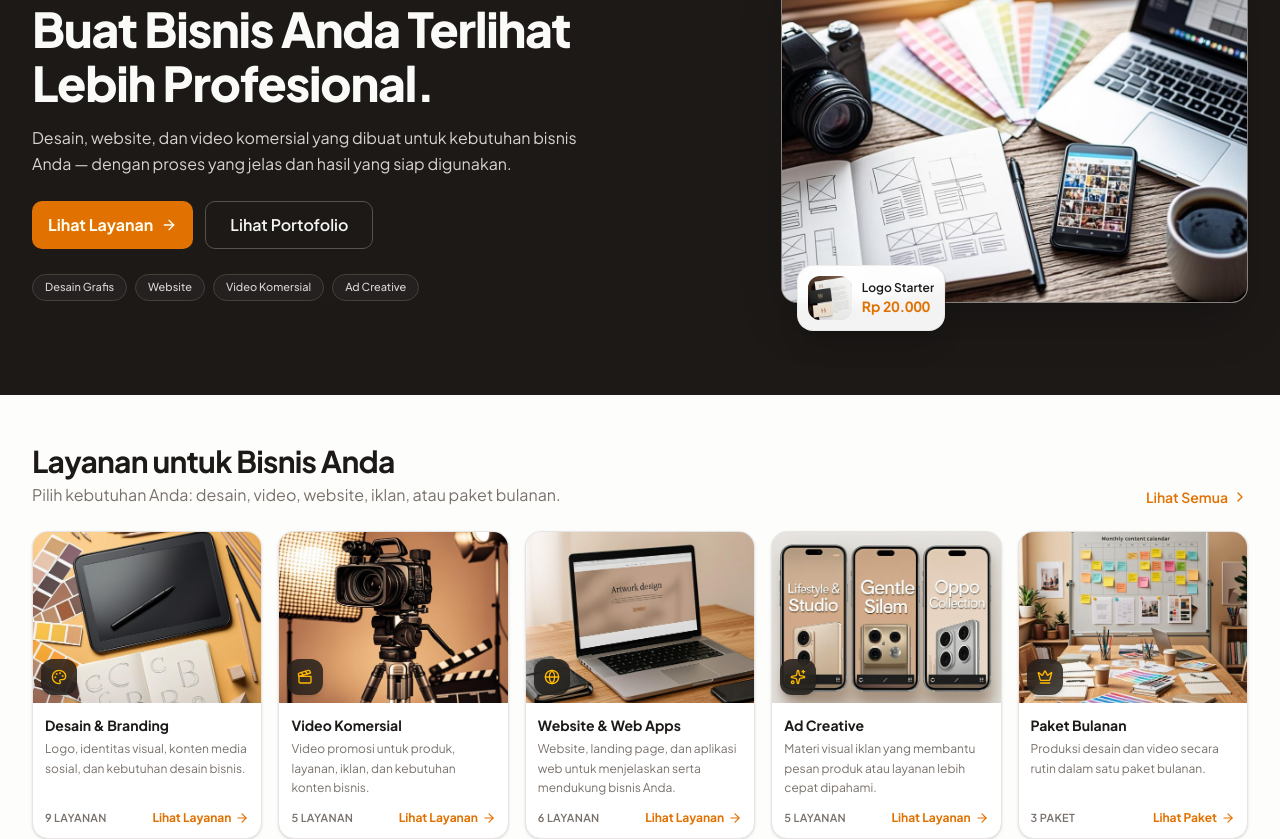
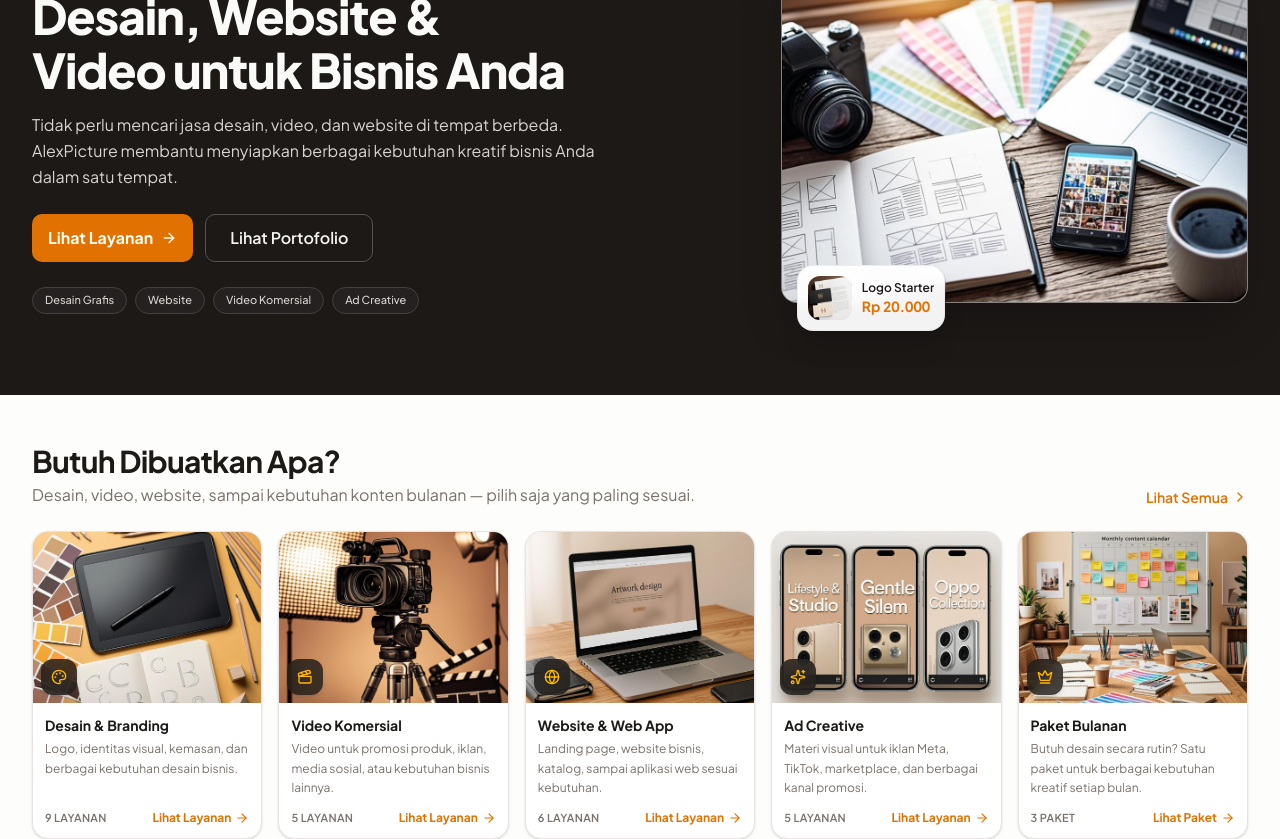
Before and after one commit to disigitalku66-ops/alexpictre, a Next.js app: page / in a window 1280 px wide. Shown: the part 400-1239 px from the top of the page. Built offline with nearby package versions, Linux system fonts and the light colour scheme.

Commit message:
Copywriting final AlexPicture homepage

```diff
--- a/src/components/pages/home-page.tsx
+++ b/src/components/pages/home-page.tsx
@@ -164,13 +164,13 @@ function HeroSection() {
         {/* Kolom teks (60%) */}
         <div className="min-w-0">
           <p className="inline-flex items-center rounded-full border border-amber-500/30 bg-amber-500/10 px-3 py-1 text-[11px] font-bold uppercase tracking-[0.18em] text-amber-400">
-            Desain, Website &amp; Video untuk Bisnis
+            DESAIN • VIDEO • WEBSITE
           </p>
           <h1 className="mt-4 text-balance text-3xl font-extrabold leading-[1.12] tracking-tight text-stone-50 sm:text-4xl lg:text-5xl">
-            Buat Bisnis Anda Terlihat Lebih Profesional.
+            Desain, Website &amp; Video untuk Bisnis Anda
           </h1>
           <p className="mt-4 max-w-xl text-sm leading-relaxed text-stone-300 sm:text-base">
-            Desain, website, dan video komersial yang dibuat untuk kebutuhan bisnis Anda — dengan proses yang jelas dan hasil yang siap digunakan.
+            Tidak perlu mencari jasa desain, video, dan website di tempat berbeda. AlexPicture membantu menyiapkan berbagai kebutuhan kreatif bisnis Anda dalam satu tempat.
           </p>
           <div className="mt-6 flex flex-col gap-3 sm:flex-row">
             <Button asChild size="lg" className="h-12 px-6 text-base font-bold">
@@ -232,7 +232,7 @@ const CATEGORY_CARDS: CategoryCard[] = [
   {
     key: "desain",
     title: "Desain & Branding",
-    desc: "Logo, identitas visual, konten media sosial, dan kebutuhan desain bisnis.",
+    desc: "Logo, identitas visual, kemasan, dan berbagai kebutuhan desain bisnis.",
     image: "/images/cat-desain.png",
     to: "/katalog?kategori=desain",
     cta: "Lihat Layanan",
@@ -241,7 +241,7 @@ const CATEGORY_CARDS: CategoryCard[] = [
   {
     key: "video",
     title: "Video Komersial",
-    desc: "Video promosi untuk produk, layanan, iklan, dan kebutuhan konten bisnis.",
+    desc: "Video untuk promosi produk, iklan, media sosial, atau kebutuhan bisnis lainnya.",
     image: "/images/cat-video.png",
     to: "/katalog?kategori=video",
     cta: "Lihat Layanan",
@@ -249,8 +249,8 @@ const CATEGORY_CARDS: CategoryCard[] = [
   },
   {
     key: "website",
-    title: "Website & Web Apps",
-    desc: "Website, landing page, dan aplikasi web untuk menjelaskan serta mendukung bisnis Anda.",
+    title: "Website & Web App",
+    desc: "Landing page, website bisnis, katalog, sampai aplikasi web sesuai kebutuhan.",
     image: "/images/cat-web.png",
     to: "/katalog?kategori=website",
     cta: "Lihat Layanan",
@@ -259,7 +259,7 @@ const CATEGORY_CARDS: CategoryCard[] = [
   {
     key: "ad-creative",
     title: "Ad Creative",
-    desc: "Materi visual iklan yang membantu pesan produk atau layanan lebih cepat dipahami.",
+    desc: "Materi visual untuk iklan Meta, TikTok, marketplace, dan berbagai kanal promosi.",
     image: "/images/mockup-iklan.png",
     to: "/katalog?koleksi=ad-creative",
     cta: "Lihat Layanan",
@@ -268,7 +268,7 @@ const CATEGORY_CARDS: CategoryCard[] = [
   {
     key: "retainer",
     title: "Paket Bulanan",
-    desc: "Produksi desain dan video secara rutin dalam satu paket bulanan.",
+    desc: "Butuh desain secara rutin? Satu paket untuk berbagai kebutuhan kreatif setiap bulan.",
     image: "/images/cat-langganan.png",
     to: "/langganan",
     cta: "Lihat Paket",
@@ -280,8 +280,8 @@ function CategorySection() {
   return (
     <Section label="Layanan Kreatif" className="py-10 sm:py-12">
       <SectionHeading
-        title="Layanan untuk Bisnis Anda"
-        subtitle="Pilih kebutuhan Anda: desain, video, website, iklan, atau paket bulanan."
+        title="Butuh Dibuatkan Apa?"
+        subtitle="Desain, video, website, sampai kebutuhan konten bulanan — pilih saja yang paling sesuai."
         href="/katalog"
         actionLabel="Lihat Semua"
       />
```
